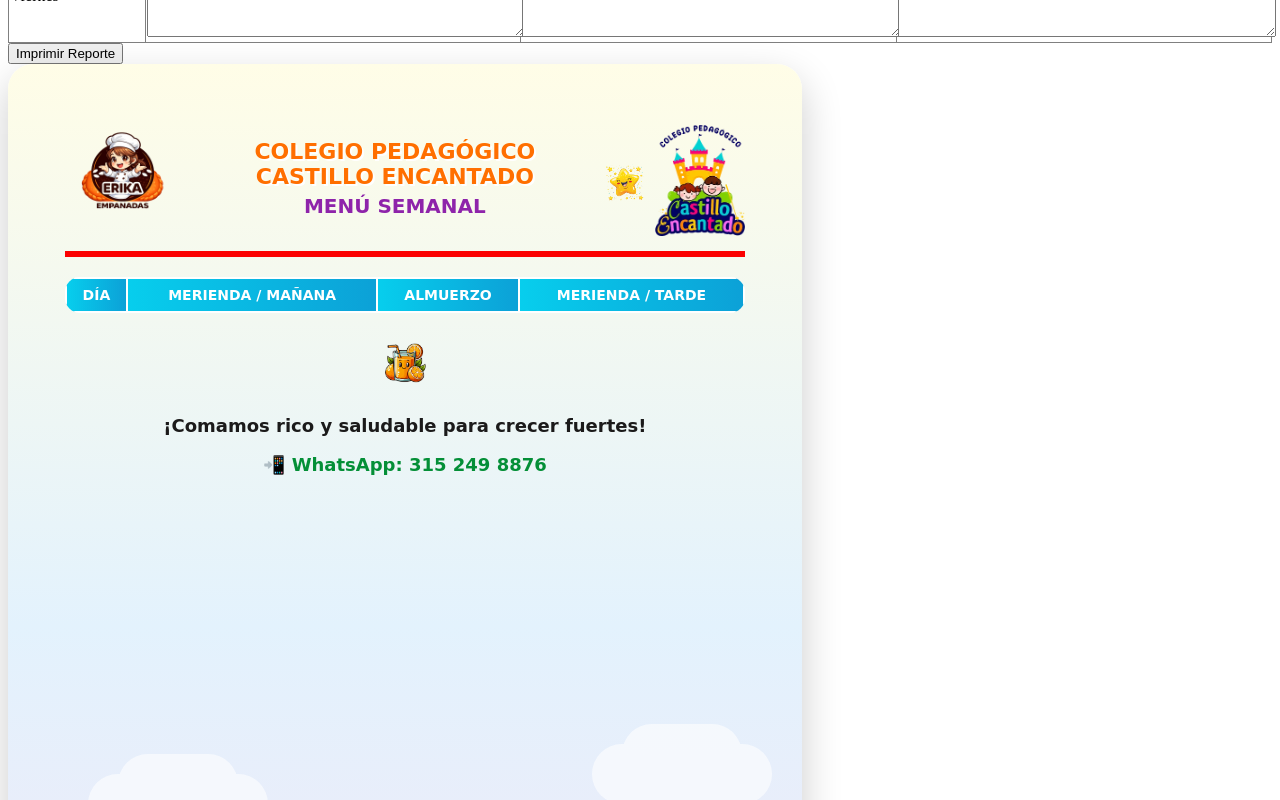
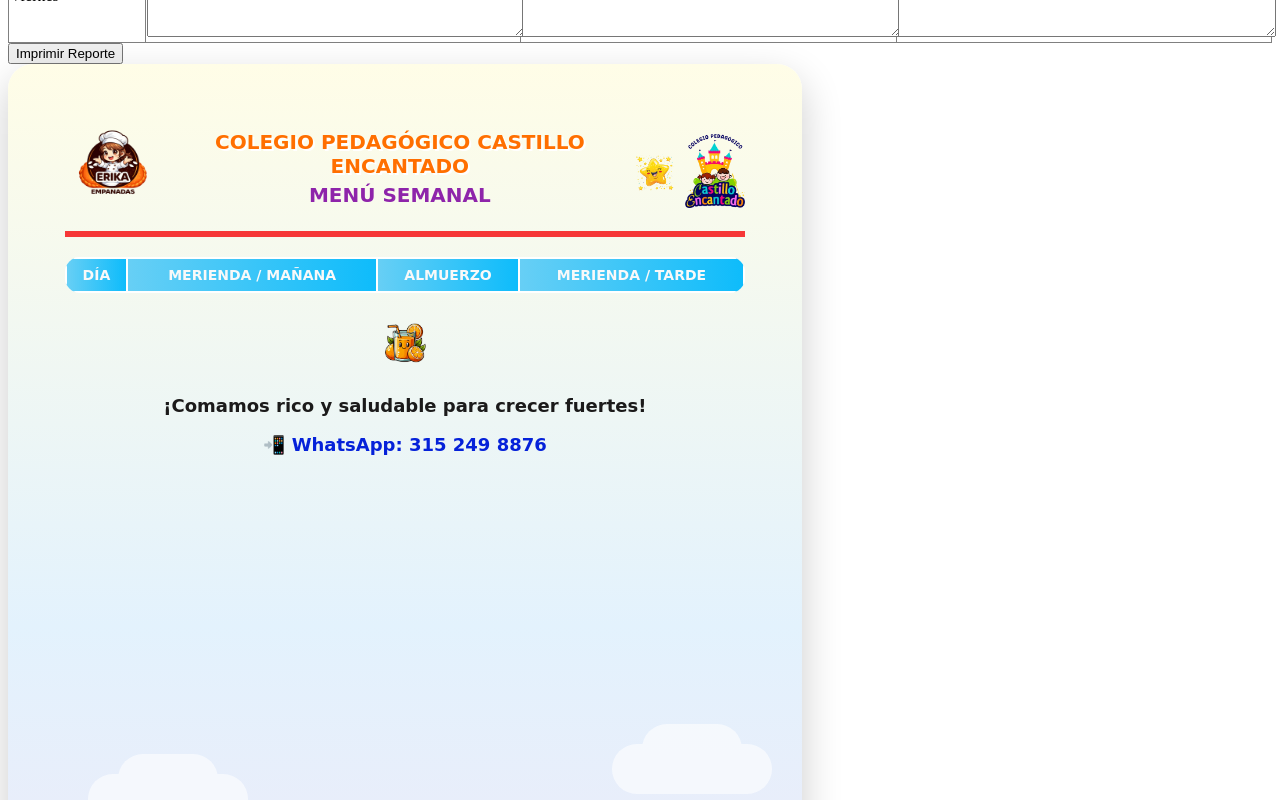
Before and after one commit to jhonf79/foodclass-menu, a Vue app: page / in a window 1280 px wide. Shown: the part 540-1340 px from the top of the page. Built offline with nearby package versions, Linux system fonts and the light colour scheme.

Commit message:
proyecto final

```diff
--- a/src/components/MenuReport.vue
+++ b/src/components/MenuReport.vue
@@ -265,8 +265,7 @@ const getIconByDay = (day) => {
 
   <div class="contacto">
   <!--  Creamos un enlace <a>  -->
-  <a href="https://wa.me/573152498876?text=Hola%20quiero%20información%20del%20menú%20escolar"
-target="_blank">
+  <a href="https://wa.me/573152498876?text=Hola%20quiero%20información%20del%20menú%20escolar" target="_blank">
     <!--Texto que verá el usuario-->
     📲 WhatsApp: 315 249 8876
 
@@ -294,16 +293,16 @@ target="_blank">
 /* ========================================= */
 
 .row-lunes {
-  background-color: #fff9c4; /* amarillo pastel */}
+  background-color: #feffcc; /* amarillo pastel */}
 
 .row-martes {
   background-color: #ffe0f0; /* rosado suave */}
 
 .row-miercoles {
-  background-color: #d1f2ff; /* azul cielo */}
+  background-color: #a2e0f9; /* azul cielo */}
 
 .row-jueves {
-  background-color: #d4f8e8; /* verde menta */}
+  background-color: #c2f9e0; /* verde menta */}
 
 .row-viernes {
   background-color: #e9d5ff; /* lila pastel */}
@@ -329,7 +328,7 @@ target="_blank">
   );
 }
 .report::after {
-  content: "🌟 🌈 ⭐ 🎉 ⭐ 🌈 🌟 ";
+  content: "🌟 🌈  🎉  🌈 🌟 ";
   position: absolute;
   bottom: 15px;
   left: 50%;
@@ -346,20 +345,20 @@ target="_blank">
   display: flex;
   align-items: center;
   justify-content: space-between;
-  border-bottom: 6px solid #fb0101;
+  border-bottom: 6px solid #f63737;
   padding-bottom: 10px;
   margin-bottom: 20px;
   gap: 10px;
 }
 
 .logo-izquierda {
-  width: 120px;
-  max-width: 120px;
+  width: 100px;
+  max-width: 100px;
   height: auto;
 }
 
 .logo-derecha {
-  width: 90px;
+  width: 60px;
   max-width: 90px;
   height: auto;
 }
@@ -391,7 +390,7 @@ target="_blank">
 
 .title-section h2 {
   margin: 0;
-  font-size: 22px;
+  font-size: 20px;
   color: #ff6f00;
   text-shadow: 2px 2px 0px #fff;
 }
@@ -437,10 +436,10 @@ target="_blank">
 .menu-table th {
   background: linear-gradient(
     90deg,
-    #07ceed,
-    #0ca1d7
+    #67cff5,
+    #0ebcfb
   );
-  color: white;
+  color: rgb(249, 249, 249);
   padding: 8px;
   border: 2px solid #ffffff;
   font-size: 14px;
@@ -492,7 +491,7 @@ frase-menu {
 }
 
 .contacto a {
-  color: #048f37; /* color oficial de WhatsApp */
+  color: #0521d9; /* color oficial de WhatsApp */
   font-weight: bold;
   text-decoration: none;
 }
@@ -524,8 +523,8 @@ frase-menu {
 
 .cloud {
   position: absolute;
-  width: 120px;
-  height: 60px;
+  width: 100px;
+  height: 50px;
   background: white;
   border-radius: 50px;
   box-shadow:
@@ -579,7 +578,7 @@ frase-menu {
   }
 
   .decor-star {
-    width: 30px;
+    width: 50px;
   }
 
   .title-section h2 {
```
